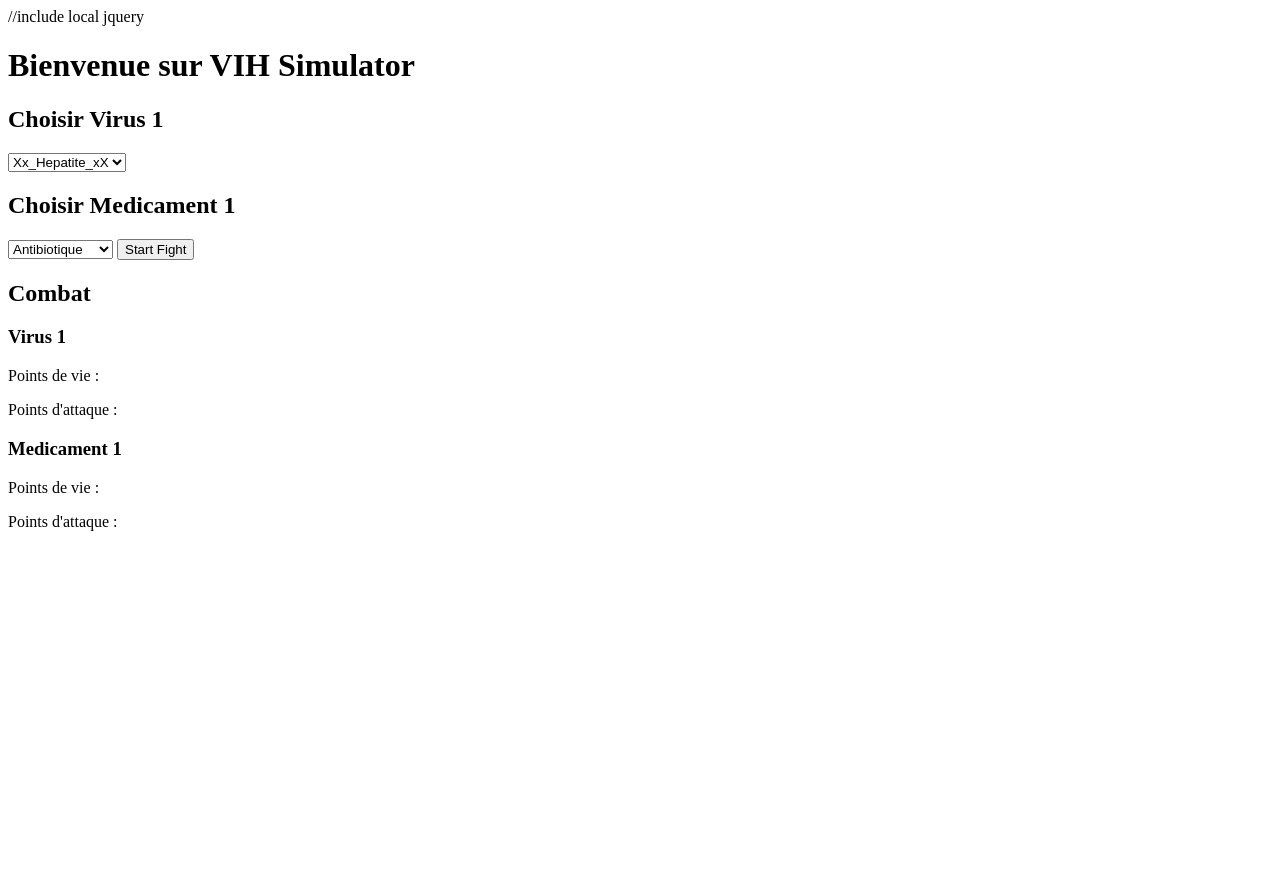
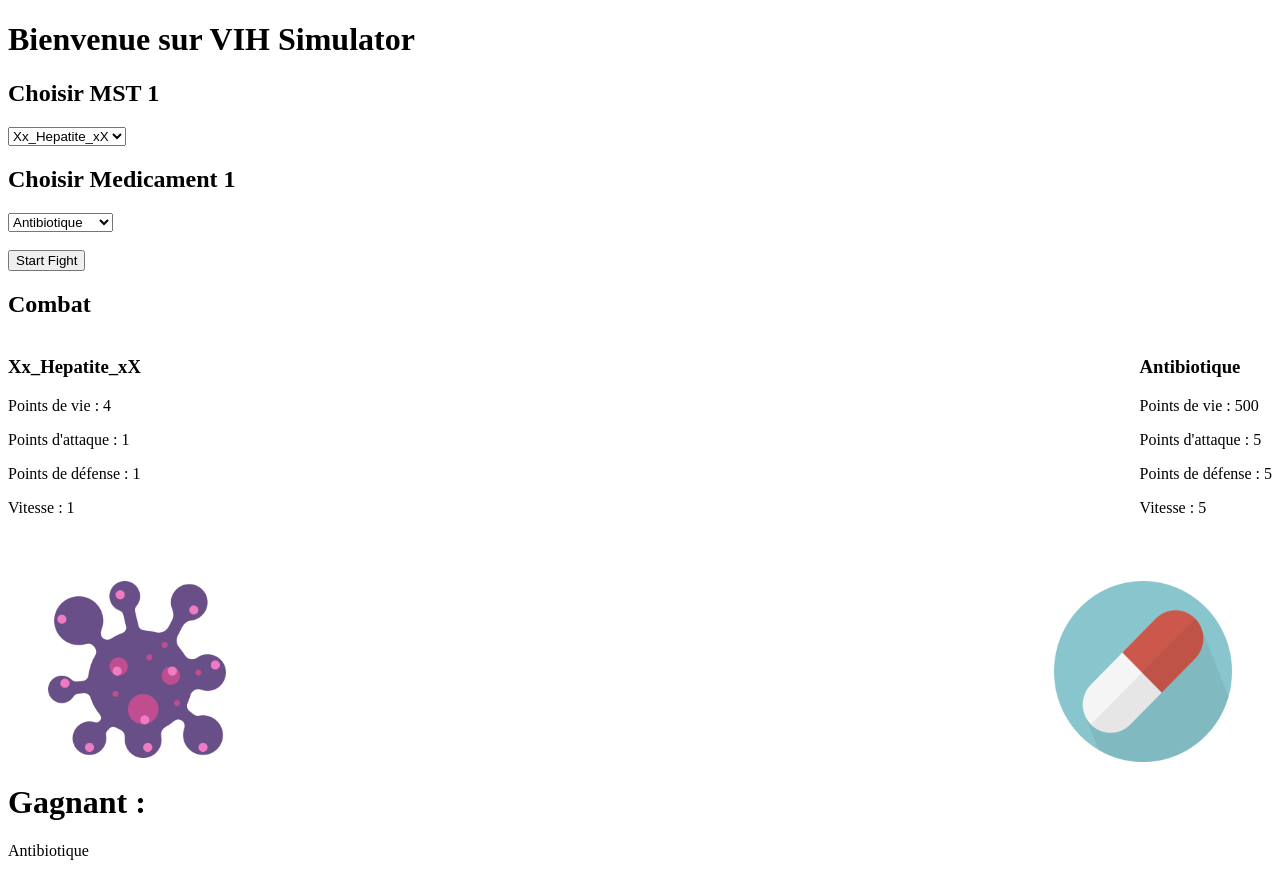
Before and after one commit to rayane-mallek/nuitexpressv2, a website: page index.html in a window 1280 px wide. Both pictures are taken after a click on the button "Start Fight". Before the commit the page ends 800 px from the top, so only its background shows below. Drawn offline with nearby package versions, Linux system fonts and the light colour scheme.

Commit message:
v1 du simulateur

```diff
--- a/css/styles.css
+++ b/css/styles.css
@@ -0,0 +1,19 @@
+#fightInfos{
+    display: flex;
+    justify-content: space-between;
+}
+
+#terrain{
+    display: flex;
+    justify-content: space-between;
+    margin-top: 6vh;
+}
+
+#terrain>div>img{
+    width: 30%;
+    margin: 0 5vh;
+}
+#CampMedic{
+    display: flex;
+    justify-content: flex-end;
+}
--- a/index.html
+++ b/index.html
@@ -4,42 +4,58 @@
     <meta charset="UTF-8">
     <meta http-equiv="X-UA-Compatible" content="IE=edge">
     <meta name="viewport" content="width=device-width, initial-scale=1.0">
+    <script src="node_modules/jquery/dist/jquery.min.js"></script>
+    <link rel="stylesheet" href="css/styles.css">
     <script src="js/main.js"></script>
-    <style src="css/styles.css"></style>
-    <script src="https://ajax.googleapis.com/ajax/libs/jquery/3.6.1/jquery.min.js"></script>
-    //include local jquery
-    <script src="js/jquery-3.6.1.min.js"></script>
+    <script src="js/Entites.js"></script>
+
+
     <title>Nuit Express V2</title>
 </head>
 <body>
-    <h1>Bienvenue sur VIH Simulator</h1>
+    <h1 class="hey">Bienvenue sur VIH Simulator</h1>
 
-    <h2>Choisir Virus 1</h2>
-    <select name="virus1" id="virus1">
-        <option value="virus1">Xx_Hepatite_xX</option>
-        <option value="virus2">Turbo VIH</option>
-        <option value="virus3">Mega Sida</option>
+    <h2>Choisir MST 1</h2>
+    <select name="MST1" id="MST">
+        <option id="MST1" value="MST1">Xx_Hepatite_xX</option>
+        <option id="MST2"value="MST2">Turbo VIH</option>
+        <option id="MST3"value="MST3">Mega Sida</option>
     </select>
     <h2>Choisir Medicament 1</h2>
-    <select name="medicament1" id="medicament1">
-        <option value="medicament1">Antibiotique</option>
-        <option value="medicament2">Preservatif</option>
-        <option value="medicament3">Contraception</option>
-    </select>
-    <button onclick="startFight()">Start Fight</button>
+    <select name="medicament1" id="medicament">
+        <option id="medicament1" value="medicament1">Antibiotique</option>
+        <option id="medicament2" value="medicament2">Preservatif</option>
+        <option id="medicament3" value="medicament3">Contraception</option>
+    </select><br><br>
+    <button id="startButton">Start Fight</button>
 
+    <h2>Combat</h2>
     <div id="fight">
-        <h2>Combat</h2>
-        <div id="virus1">
-            <h3>Virus 1</h3>
-            <p>Points de vie : <span id="virus1Life"></span></p>
-            <p>Points d'attaque : <span id="virus1Attack"></span></p>
+        <div id="fightInfos">
+            <div id="MST1">
+                <h3 id="MSTname">MST 1</h3>
+                <p>Points de vie : <span id="MST1Health"></span></p>
+                <p>Points d'attaque : <span id="MST1Attack"></span></p>
+                <p>Points de défense : <span id="MST1Defense"></span></p>
+                <p>Vitesse : <span id="MST1Speed"></span></p>
+            </div>
+            <div id="medicament1">
+                <h3 id="medicname">Medicament 1</h3>
+                <p>Points de vie : <span id="medicament1Health"></span></p>
+                <p>Points d'attaque : <span id="medicament1Attack"></span></p>
+                <p>Points de défense : <span id="medicament1Defense"></span></p>
+                <p>Vitesse : <span id="medicament1Speed"></span></p>
+            </div>
         </div>
-        <div id="medicament1">
-            <h3>Medicament 1</h3>
-            <p>Points de vie : <span id="medicament1Life"></span></p>
-            <p>Points d'attaque : <span id="medicament1Attack"></span></p>
+        <div id="terrain">
+            <div id="CampMst">
+            </div>
+            <div id="CampMedic">
+            </div>
         </div>
+        <h1>Gagnant : </h1>
+        <p id="winner"></p>
     </div>
+
 </body>
 </html>
--- /dev/null
+++ b/js/Entites.js
@@ -0,0 +1,65 @@
+function Entite(name) {
+    this.name = name;
+    this.health = generateParameters(name).health;
+    this.attack = generateParameters(name).attack;
+    this.defense = generateParameters(name).defense;
+    this.speed = generateParameters(name).speed;
+    this.image = generateParameters(name).image;
+    this.isAlive = true;
+}
+
+function generateParameters(name) {
+    let parameters = {
+        health: 0,
+        attack: 0,
+        defense: 0,
+        speed: 0,
+        image: '',
+    }
+    switch (name) {
+        case 'Xx_Hepatite_xX':
+            parameters.health = 100;
+            parameters.attack = 1;
+            parameters.defense = 1;
+            parameters.speed = 1;
+            parameters.image = 'assets/images/entites/virus.png';
+            break;
+        case 'Turbo VIH':
+            parameters.health = 10;
+            parameters.attack = 10;
+            parameters.defense = 10;
+            parameters.speed = 10;
+            parameters.image = 'assets/images/entites/virus.png';
+            break;
+        case 'Mega Sida':
+            parameters.health = 10;
+            parameters.attack = 10;
+            parameters.defense = 10;
+            parameters.speed = 10;
+            parameters.image = 'assets/images/entites/virus.png';
+            break;
+        case 'Antibiotique':
+            parameters.health = 500;
+            parameters.attack = 5;
+            parameters.defense = 5;
+            parameters.speed = 5;
+            parameters.image = 'assets/images/entites/medic.png';
+            break;
+        case 'Preservatif':
+            parameters.health = 1;
+            parameters.attack = 9999;
+            parameters.defense = 9999;
+            parameters.speed = 1;
+            parameters.image = 'assets/images/entites/medic.png';
+            break;
+        case 'Contraception':
+            parameters.health = 100;
+            parameters.attack = 10;
+            parameters.defense = 10;
+            parameters.speed = 10;
+            parameters.image = 'assets/images/entites/medic.png';
+            break;
+
+    }
+    return parameters;
+}
--- a/js/main.js
+++ b/js/main.js
@@ -1,5 +1,81 @@
-$(document).ready(function(){
+$(document).ready(function () {
+    console.log('Hello World!');
 
-    console.log('Hello World');
+    $('#startButton').click(function () {
+        let mst = $('#' + $('#MST').val()).text();
+        let medicament = $('#' + $('#medicament').val()).text();
+        startFight(mst, medicament);
 
-  });
+    });
+
+    function startFight(mst, medic) {
+        let MST = new Entite(mst);
+        let medicament = new Entite(medic);
+        updateFightInfos(MST, medicament);
+        generateModels(MST, medicament);
+        playFight(MST, medicament);
+        }
+
+
+
+
+
+    function playFight(MST, medicament) {
+        while (MST.isAlive && medicament.isAlive) {
+            updateFightInfos(MST, medicament);
+                if (MST.speed > medicament.speed) {
+                    attack(MST, medicament);
+                    if (medicament.isAlive) {
+                        attack(medicament, MST);
+                    }
+                } else {
+                    attack(medicament, MST);
+                    if (MST.isAlive) {
+                        attack(MST, medicament);
+                    }
+                }
+        }
+        if (MST.isAlive) {
+            console.log(MST.name + ' a gagné !');
+            $('#winner').text(MST.name);
+        } else {
+            $('#winner').text(medicament.name);
+        }
+    }
+
+    function attack(attacker, defender) {
+        let damage = attacker.attack - defender.defense;
+        if (damage < 0) {
+            damage = 0;
+        }
+        defender.health -= damage;
+        if (defender.health <= 0) {
+            defender.isAlive = false;
+        }
+    }
+
+
+    function updateFightInfos(MST, medicament) {
+        $('#MSTname').text(MST.name);
+        $('#medicname').text(medicament.name);
+        $('#MST1Health').text(MST.health);
+        $('#medicament1Health').text(medicament.health);
+        $('#MST1Attack').text(MST.attack);
+        $('#medicament1Attack').text(medicament.attack);
+        $('#MST1Defense').text(MST.defense);
+        $('#medicament1Defense').text(medicament.defense);
+        $('#MST1Speed').text(MST.speed);
+        $('#medicament1Speed').text(medicament.speed);
+    }
+
+    function generateModels(MST, medicament) {
+        $('#CampMst').text('');
+        $('#CampMst').append('<img src="' + MST.image + '" alt="' + MST.name + '">');
+        $('#CampMedic').text('');
+        $('#CampMedic').append('<img src="' + medicament.image + '" alt="' + medicament.name + '">');
+        $('#MST1').attr('src', MST.image);
+        $('#medicament1').attr('src', medicament.image);
+    }
+
+
+});
```
Also changed, not shown: assets/images/entites/medic.png (added), assets/images/entites/virus.png (added).
